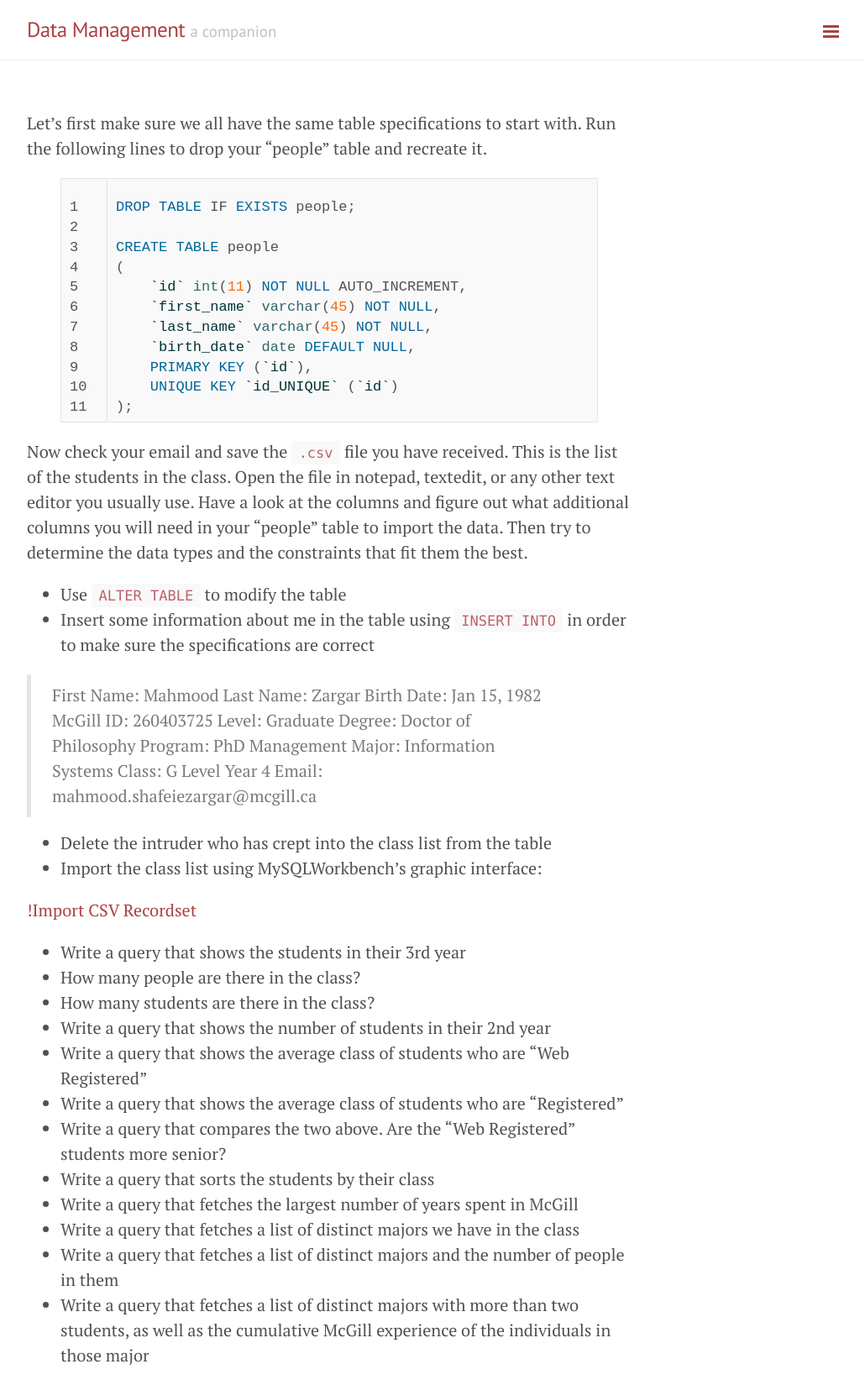
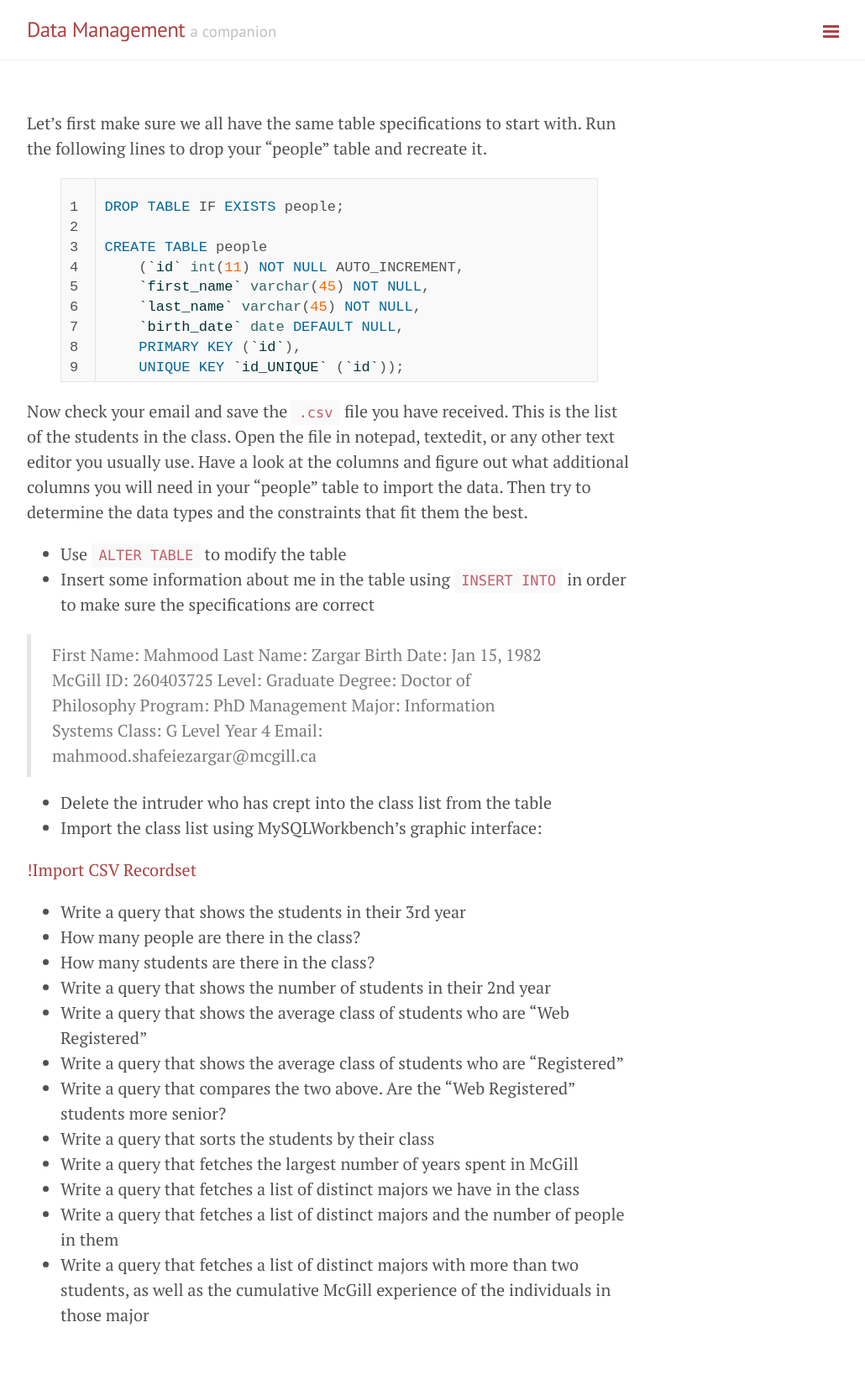
Before and after one commit to retrography/data-management, a Jekyll site: the page built from exercises/session_06.md, in a window 1280 px wide. Shown: the whole page at 84% size, without its empty margins (248-1278 px from the left). Built offline with Jekyll 4.4.1, drawn with Linux system fonts in a browser that asks for light colours; Markdown is read by kramdown in place of the engine named in the settings; after the commit the page ends 1601 px from its top, so only the background shows below that; part of the change alters nothing that is shown.

```diff
--- a/exercises/session_06.md
+++ b/exercises/session_06.md
@@ -9,14 +9,12 @@ Let's first make sure we all have the same table specifications to start with. R
 DROP TABLE IF EXISTS people;
 
 CREATE TABLE people
-(
-    `id` int(11) NOT NULL AUTO_INCREMENT,
+    (`id` int(11) NOT NULL AUTO_INCREMENT,
     `first_name` varchar(45) NOT NULL,
     `last_name` varchar(45) NOT NULL,
     `birth_date` date DEFAULT NULL,
     PRIMARY KEY (`id`),
-    UNIQUE KEY `id_UNIQUE` (`id`)
-);
+    UNIQUE KEY `id_UNIQUE` (`id`));
 {% endhighlight %}
 
 Now check your email and save the `.csv` file you have received. This is the list of the students in the class. Open the file in notepad, textedit, or any other text editor you usually use. Have a look at the columns and figure out what additional columns you will need in your "people" table to import the data. Then try to determine the data types and the constraints that fit them the best.
@@ -38,7 +36,7 @@ Now check your email and save the `.csv` file you have received. This is the lis
 - Delete the intruder who has crept into the class list from the table
 - Import the class list using MySQLWorkbench's graphic interface:
 
-[!Import CSV Recordset]({{ site.base-url }}/public/images/import.png)
+[!Import CSV Recordset]({{ site.baseurl }}/public/images/import.png)
 
 - Write a query that shows the students in their 3rd year
 - How many people are there in the class?
```
